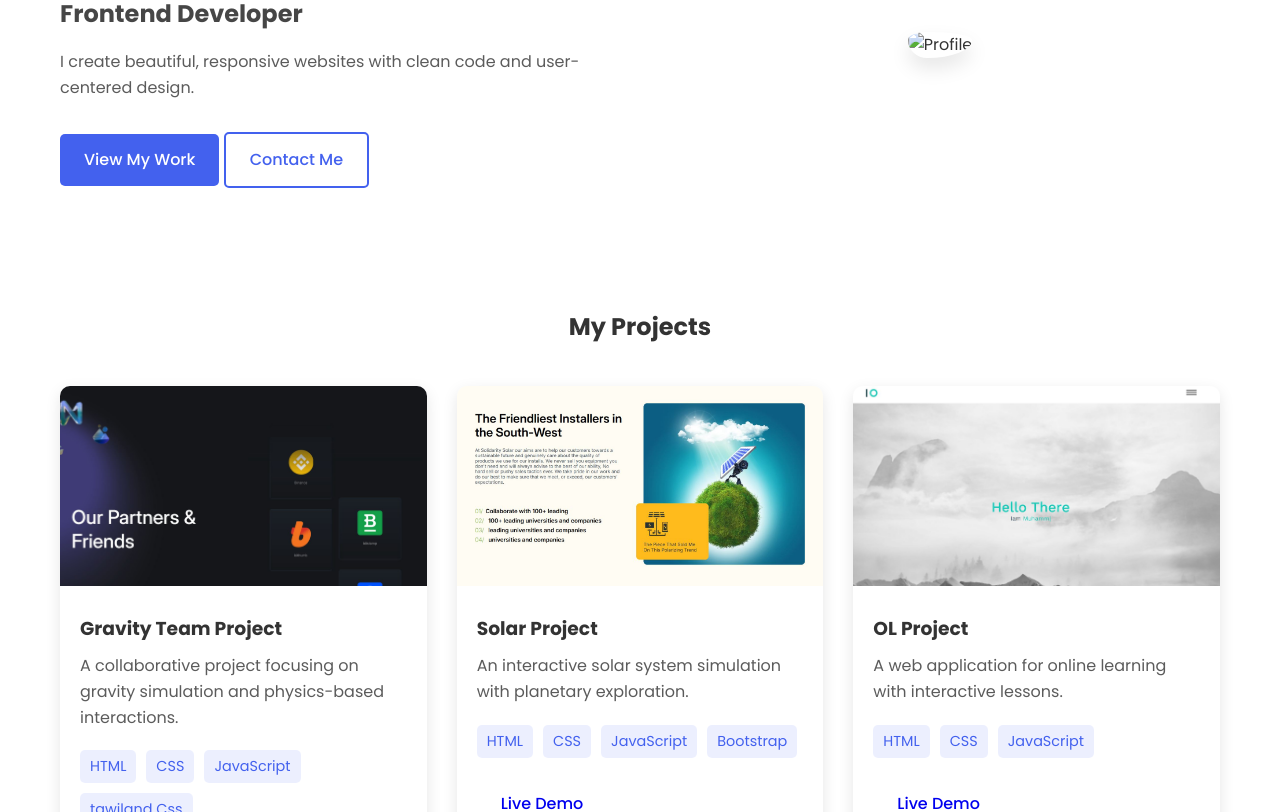
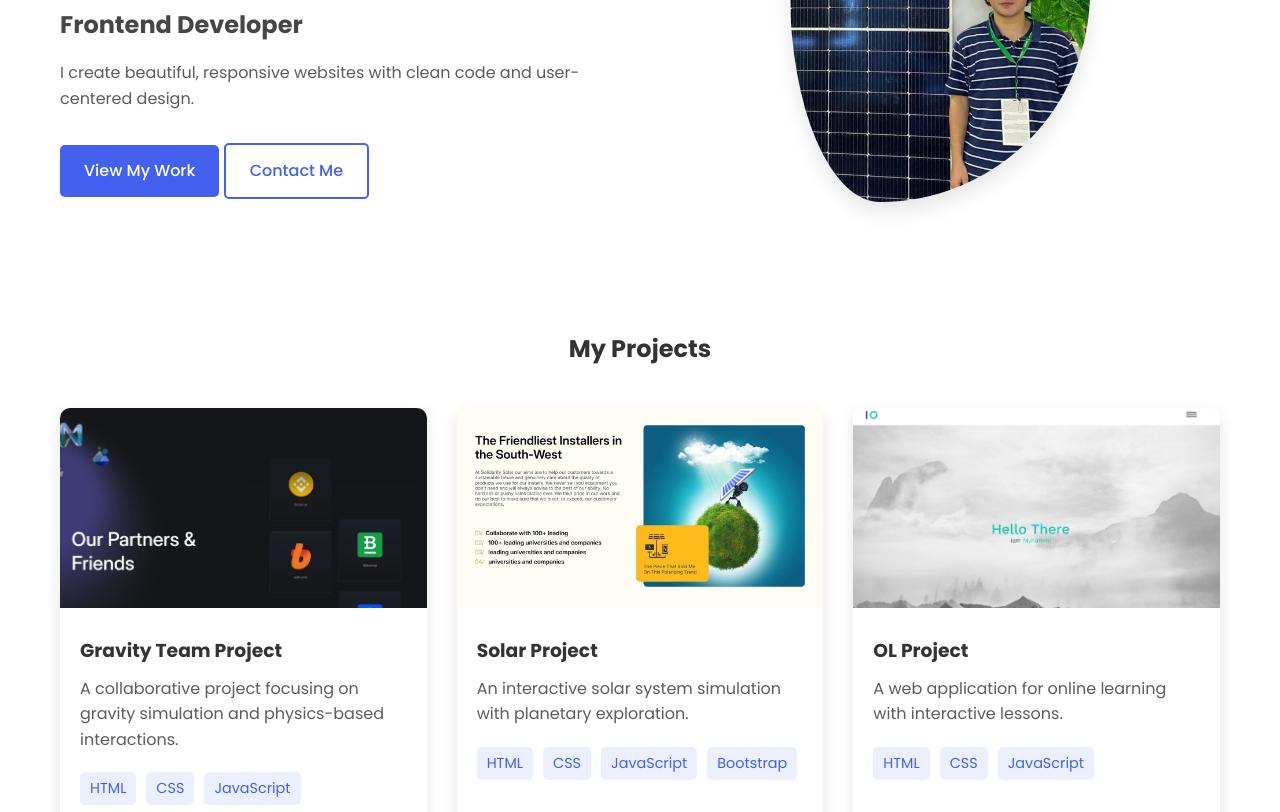
Before and after one commit to MrPenguinm/Portfolio, a plain HTML site: page index.html in a window 1280 px wide. Shown: the part 218-1030 px from the top of the page. Drawn offline with Linux system fonts and the light colour scheme.

Commit message:
My Frist Portfolio

```diff
--- a/index.html
+++ b/index.html
@@ -45,7 +45,7 @@
         </div>
       </div>
       <div class="hero-image">
-        <img src="/imge/me.jpg" alt="Profile" />
+        <img src="me.jpg" alt="Profile" />
       </div>
     </section>
 
```
